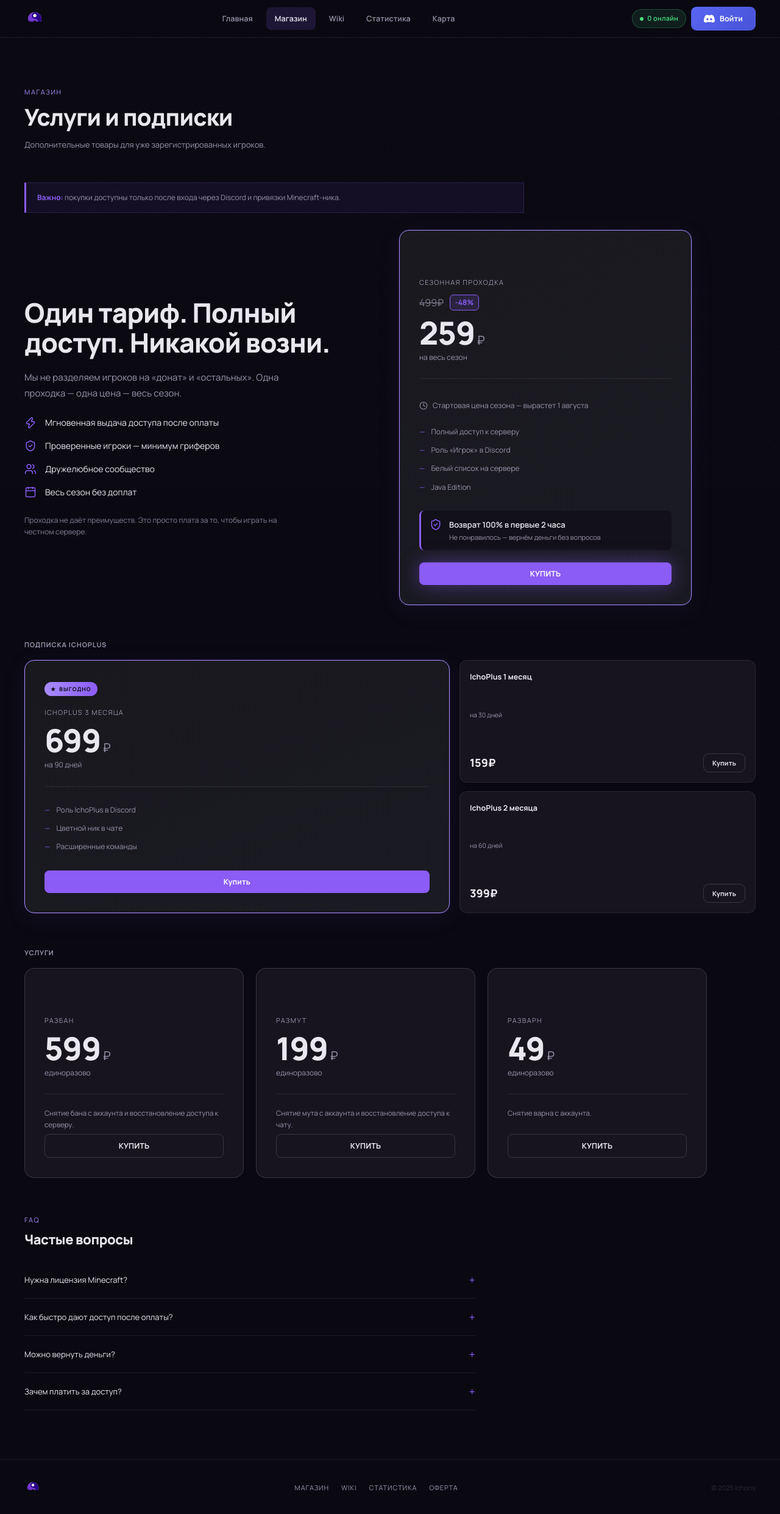
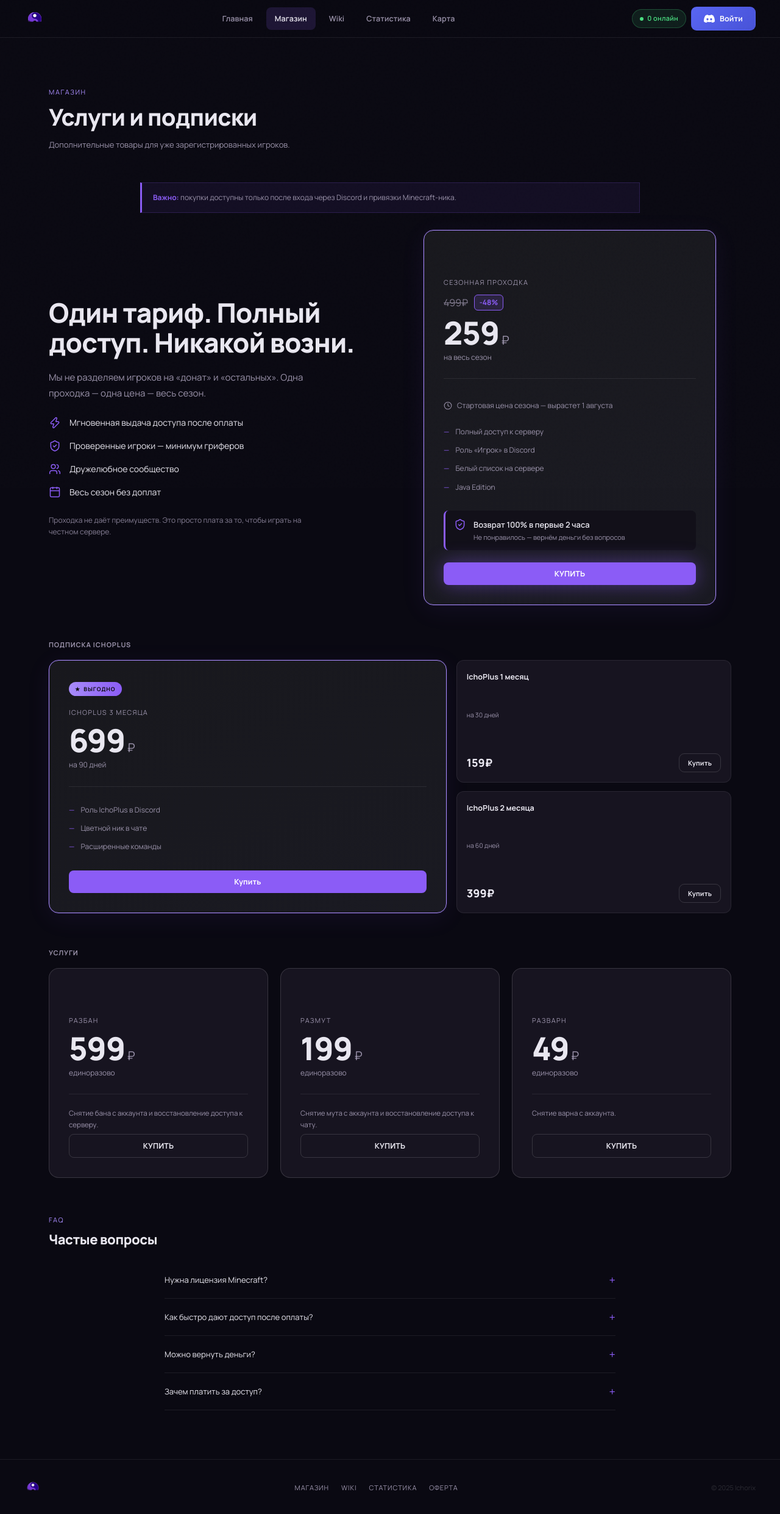
Before and after one commit to dkoov/gryazworld, a React (Vite) app in the folder frontend/: page /shop in a window 1280 px wide. Shown: the top 2482 px of the page at 61% size. Built offline with nearby package versions, Linux system fonts and the light colour scheme; no server answers; a web font is replaced by a local one.

Commit message:
fix(shop): центрирование — все блоки (hero, notice, сетки карточек, FAQ) не имели margin:auto и висели у левого края на широких экранах; добавил общий контейнер max-width:1120px

```diff
--- a/frontend/src/pages/AccessPage.css
+++ b/frontend/src/pages/AccessPage.css
@@ -5,7 +5,7 @@
   padding: 14px 18px;
   font-size: 12px;
   color: var(--muted);
-  margin-bottom: 28px;
+  margin: 0 auto 28px;
   max-width: 820px;
 }
 .notice strong { color: var(--accent); }
@@ -15,6 +15,7 @@
   grid-template-columns: repeat(2, 1fr);
   gap: 20px;
   max-width: 820px;
+  margin: 0 auto;
   align-items: stretch;
 }
 .pricing-grid-3 {
@@ -28,6 +29,7 @@
   gap: 60px;
   align-items: center;
   max-width: 1120px;
+  margin: 0 auto;
 }
 .access-hero-left {
   display: flex;
@@ -187,7 +189,7 @@
 }
 
 /* FAQ */
-.faq-list { max-width: 740px; }
+.faq-list { max-width: 740px; margin: 0 auto; }
 .faq-item { border-bottom: 1px solid var(--border); }
 .faq-q {
   width: 100%;
--- a/frontend/src/pages/ShopPage.css
+++ b/frontend/src/pages/ShopPage.css
@@ -1,3 +1,8 @@
+.shop-container {
+  max-width: 1120px;
+  margin: 0 auto;
+}
+
 .shop-block {
   margin-top: 56px;
 }
--- a/frontend/src/pages/ShopPage.jsx
+++ b/frontend/src/pages/ShopPage.jsx
@@ -25,6 +25,7 @@ export default function ShopPage() {
 
   return (
     <section className="section">
+    <div className="shop-container">
       <div className="section-label">Магазин</div>
       <div className="section-title">Услуги и подписки</div>
       <p className="section-sub">Дополнительные товары для уже зарегистрированных игроков.</p>
@@ -126,6 +127,7 @@ export default function ShopPage() {
           <FaqItem q="Зачем платить за доступ?" a="Платный доступ отсеивает гриферов. Сервер существует на деньги от проходок, а не донат-привилегии." />
         </div>
       </div>
+    </div>
     </section>
   )
 }
```
